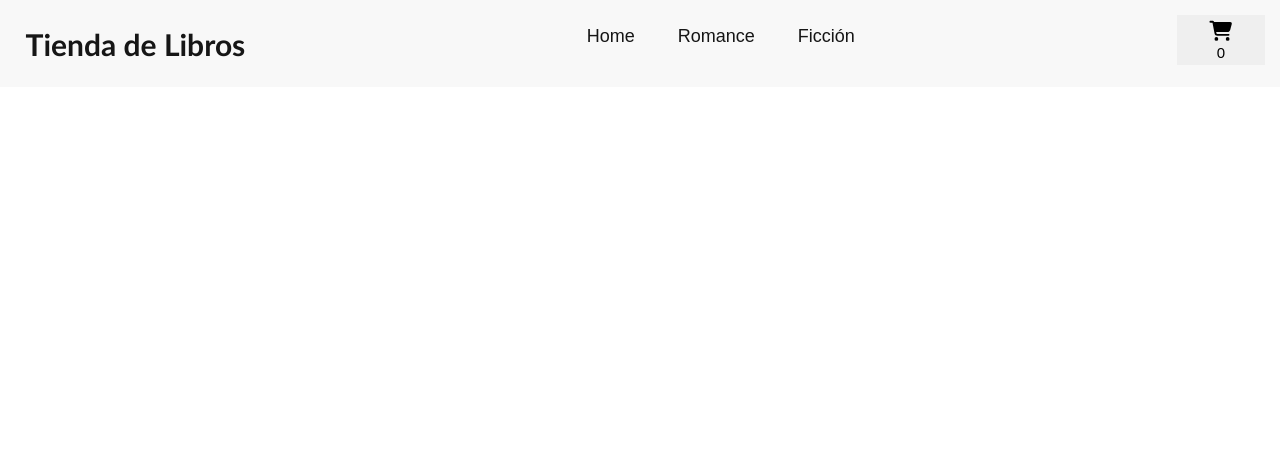
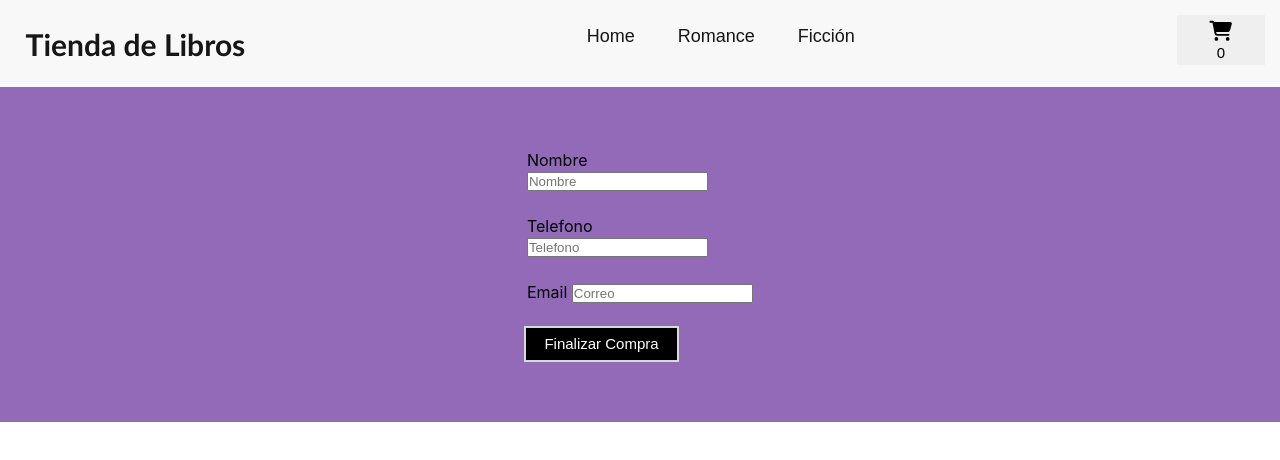
Before and after one commit to romiperri/reactperri, a React (Create React App) app: page /checkout in a window 1280 px wide. Shown: the top 460 px of the page. Built offline with nearby package versions, Linux system fonts and the light colour scheme.

Commit message:
Firebase II

```diff
--- a/src/App.js
+++ b/src/App.js
@@ -5,6 +5,8 @@ import ItemListContainer from "./components/Productos/ItemListContainer";
 import { BrowserRouter, Routes, Route } from "react-router-dom";
 import CartView from "./components/CartView/CartView";
 import MyProvider from "./context/cartContext";
+import Checkout from "./components/Checkout/Checkout";
+import Form from "./components/Checkout/Form";
 
 
 function App() {
@@ -24,6 +26,8 @@ function App() {
             />
             <Route path="/detail/:id" element={<ItemDetailContainer />} />
             <Route path="/cart" element={<CartView />} />
+            <Route path="/checkout" element={<Checkout />} />
+            <Route path="/form/:orderid" element={<Form />} />
           </Routes>
         </MyProvider>
       </BrowserRouter>
--- a/src/components/CartView/CartList.jsx
+++ b/src/components/CartView/CartList.jsx
@@ -1,11 +1,12 @@
 import React from 'react';
 import { useContext } from 'react';
 import { cartContext } from '../../context/cartContext';
+import { Link } from 'react-router-dom';
 import "./cartView.css";
 
 function CartList() {
     const context = useContext(cartContext);
-    const { cart, deleteItem, getItemPrice } = context;
+    const { cart, deleteItem, getItemPrice, emptyCart } = context;
 
 
     return (
@@ -40,7 +41,13 @@ function CartList() {
                     })}
                 </tbody>
             </table>
-            <h3>El total de tu compra es de $ {getItemPrice()}</h3>
+            <h4>Total: $ {getItemPrice()}</h4>
+            <div>
+                <Link to="/checkout">
+                    <button className='btn-Cart'>Check-out</button>
+                </Link>
+                <button className='btn-Cart' onClick={emptyCart}>Vaciar carrito</button>
+            </div>
         </div>
     )
 }
--- /dev/null
+++ b/src/components/Checkout/Checkout.css
@@ -0,0 +1,22 @@
+.check-container {
+    padding: 50px;
+    background-color: rgb(146, 106, 184);
+    display: flex;
+    justify-content: center;
+}
+
+.check-item{
+    padding: 5%;
+}
+
+.btn-checkout {
+    margin: 4%;
+    color: #fff !important;
+    font-size: 15px;
+    font-weight: 500;
+    padding: 0.5em 1.2em;
+    background: #000000;
+    border: 2px solid;
+    border-color: #dadada;
+    position: relative;
+}
--- /dev/null
+++ b/src/components/Checkout/Checkout.jsx
@@ -0,0 +1,89 @@
+import React, { useState } from "react";
+import { useNavigate } from "react-router-dom";
+import { useContext } from "react";
+import { cartContext } from "../../context/cartContext";
+import { createBuyOrder} from "../../dataBase/firestore";
+import "./Checkout.css";
+
+
+function Checkout() {
+    const [dataForm, setDataForm] = useState({
+        name: "",
+        phone: "",
+        email: "",
+    });
+
+    const navigate = useNavigate();
+    const context = useContext(cartContext);
+    const { cart, getItemPrice } = context;
+
+
+    function handleCheckout(event) {
+        event.preventDefault();
+
+        const orderData = {
+            buyer: dataForm,
+            items: cart,
+            date: new Date(),
+            total: getItemPrice(),
+        };
+        createBuyOrder(orderData).then((orderid) => {
+            navigate(`/form/${orderid}`);
+        });
+    }
+
+    function inputChangeHandler(event) {
+        let inputName = event.target.name;
+        let value = event.target.value;
+
+        const newDataForm = { ...dataForm };
+        newDataForm[inputName] = value;
+        setDataForm(newDataForm);
+    }
+
+    return (
+        <div className="check-container">
+            <form onSubmit={handleCheckout}>
+                <div className="check-item">
+                    <label htmlFor="name"> Nombre </label>
+                    <input
+                        value={dataForm.name}
+                        onChange={inputChangeHandler}
+                        name="name"
+                        type="text"
+                        placeholder="Nombre"
+                        required
+                    />
+                </div>
+
+                <div className="check-item">
+                    <label htmlFor="telefono"> Telefono </label>
+                    <input
+                        value={dataForm.phone}
+                        onChange={inputChangeHandler}
+                        name="phone"
+                        type="text"
+                        placeholder="Telefono"
+                        required
+                    />
+                </div>
+
+                <div className="check-item">
+                    <label htmlFor="email"> Email </label>
+                    <input
+                        value={dataForm.email}
+                        onChange={inputChangeHandler}
+                        name="email"
+                        type="text"
+                        placeholder="Correo"
+                        required
+                    />
+                </div>
+                <button className="btn-checkout" type="submit">Finalizar Compra</button>
+            </form>
+        </div>
+    );
+
+}
+
+export default Checkout
--- /dev/null
+++ b/src/components/Checkout/Form.jsx
@@ -0,0 +1,29 @@
+import React from "react";
+import { useContext } from "react";
+import { cartContext } from "../../context/cartContext";
+import { Link } from "react-router-dom";
+import "./Checkout.css";
+
+
+function Form() {
+    const context = useContext(cartContext);
+    const { emptyCart } = context;
+
+    return (
+        <div>
+            <div>
+                <h1>Muchas gracias por tu compra!</h1>
+                <p>Nos pondremos en contacto a la brevedad cuando tu pedido esté listo para despachar</p>
+            </div>
+            <Link to="/">
+                <button
+                    onClick={emptyCart}
+                    className="btn-checkout">Aceptar</button>
+            </Link>
+        </div>
+
+
+    )
+}
+
+export default Form;
--- a/src/components/ItemDetailContainer/ItemDetail.jsx
+++ b/src/components/ItemDetailContainer/ItemDetail.jsx
@@ -12,7 +12,7 @@ function ItemDetail({ item }) {
         addItem(item, count)
 
         setEstadoCart(true);
-        alert(`Agregaste al carrito, ${count} ${item.title}`);
+
     }
 
     return (
@@ -27,6 +27,7 @@ function ItemDetail({ item }) {
                     </h2>
                     <h3>Autor : {item.author}</h3>
                     <p className="descripcion">Género: {item.genre}</p>
+                    <p> <strong>Precio: ${item.price}</strong></p>
                     <p>Sinopsis: {item.sinopsis}</p>
                 </div>
                 {estadoCart === false ? (<ItemCount
--- a/src/components/Productos/Card.css
+++ b/src/components/Productos/Card.css
@@ -8,7 +8,7 @@
 }
 
 .btn-ver{
-    color: #fff !important;
+    color: #fff ;
     font-size: 15px;
     font-weight: 500;
     padding: 0.5em 1.2em;
@@ -17,18 +17,3 @@
     border-color: #dadada;
     position: relative;
 }
-
-.btn-ver:before{
-    content: "";
-    position: absolute;
-    top: 0px;
-    left: 0px;
-    width: 0px;
-    height: 100%;
-    background: rgba(255, 255, 255, 0.233);
-    transition: all 1s ease;
-}
-
-.btn-ver:hover:before{
-    width: 100%;
-}
--- a/src/components/Productos/Item.jsx
+++ b/src/components/Productos/Item.jsx
@@ -1,9 +1,9 @@
 import React from 'react';
 import "./Card.css";
-import {Link} from "react-router-dom";
+import { Link } from "react-router-dom";
 
 function Item(props) {
-    let { price, title, img, genre,id } = props;
+    let { title, img, genre, id } = props;
 
     const urlDetail = `/detail/${id}`;
 
@@ -15,7 +15,6 @@ function Item(props) {
             <div className="cardDetail">
                 <h3>{title}</h3>
                 <p>{genre}</p>
-                <h4>${price}</h4>
             </div>
             <Link to={urlDetail}>
                 <button className='btn-ver'> Ver más</button>
--- a/src/dataBase/firestore.js
+++ b/src/dataBase/firestore.js
@@ -1,6 +1,6 @@
 // Import the functions you need from the SDKs you need
 import { initializeApp } from "firebase/app";
-import { getFirestore, collection, getDocs, doc, getDoc, query, where } from "firebase/firestore";
+import { getFirestore, collection, getDocs, doc, getDoc, query, where, addDoc } from "firebase/firestore";
 
 // Your web app's Firebase configuration
 const firebaseConfig = {
@@ -36,11 +36,21 @@ export async function geItem(idParams) {
 export async function getItemsCategory(catParams) {
     const collectionRef = collection(firestore, "productos");
     const queryCat = query(collectionRef, where("categoria", "==", catParams));
+
     const respuesta = await getDocs(queryCat)
+
     let dataDocs = respuesta.docs.map(documento => {
         let docFormateado = { ...documento.data(), id: documento.id }
         return docFormateado;
     })
     return dataDocs
 }
+
+export async function createBuyOrder(orderData) {
+    const collectionRef = collection(firestore, "orders");
+    let respuesta = await addDoc(collectionRef, orderData);
+
+    return respuesta.id;
+}
+
 export default firestore;
```
